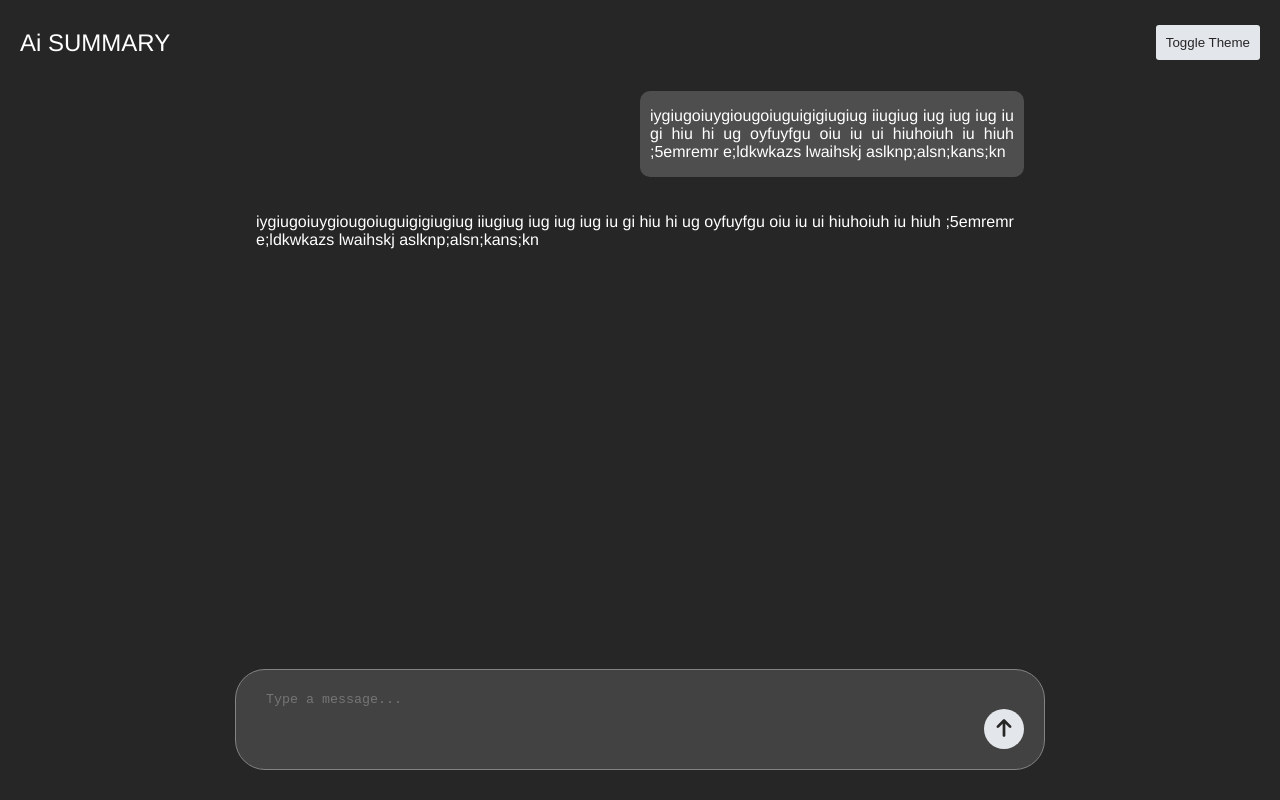
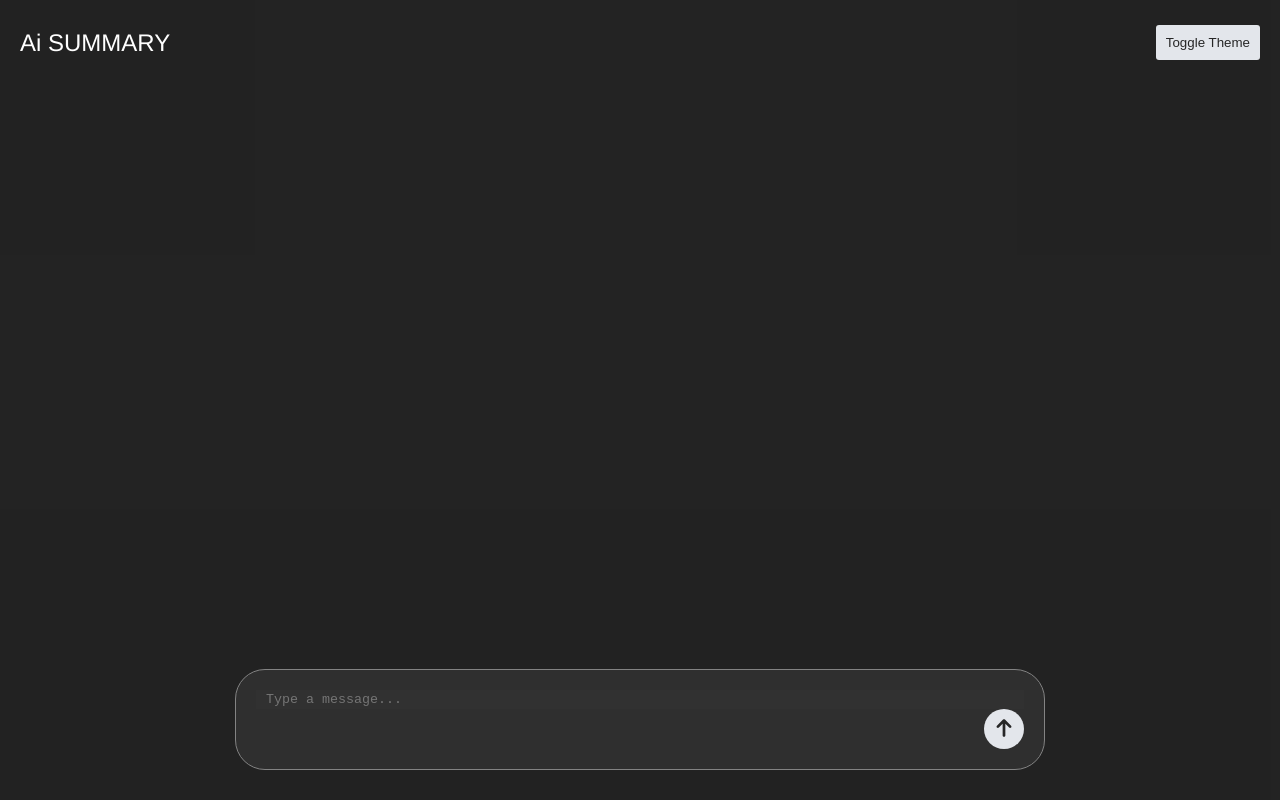
Before and after one commit to Akshay-Mario/ai-summary-angular, an Angular app: page /home in a window 1280 px wide. Built offline with nearby package versions, Linux system fonts and the light colour scheme; sample sign-in values are in the browser's storage.

Commit message:
updating signal on adding search text and submitting the form

```diff
--- a/src/app/chat-state.service.ts
+++ b/src/app/chat-state.service.ts
@@ -6,10 +6,8 @@ import { IChatState } from './shared/models/chat-state.model';
 })
 export class ChatStateService {
 
-  chatState = signal<IChatState[]>([{ message: 'hey', user: true }, { message: 'hello there! add content for summarising!', user: false }]);
+  chatState = signal<IChatState[]>([]);
 
   constructor() { }
 
-
-
 }
--- a/src/app/home/chat-display/chat-display.component.html
+++ b/src/app/home/chat-display/chat-display.component.html
@@ -1,14 +1,10 @@
-<!-- <p>chat-display works!</p>
-<p>{{this.chatMessages()[0].message}}</p> -->
+
 
 <section aria-label="chat conversation">
     <ul class="chatList">
         <li *ngFor="let chat of this.chatMessages()" >
             <article [ngClass]="chat.user ? 'user' : 'ai'">
-                <p>iygiugoiuygiougoiuguigigiugiug
-                    iiugiug iug iug iug iu
-                    gi hiu hi
-                    ug oyfuyfgu oiu iu ui hiuhoiuh iu hiuh ;5emremr e;ldkwkazs lwaihskj aslknp;alsn;kans;kn</p>
+                <p>{{chat.message}}</p>
             </article>
         </li>
     </ul>
--- a/src/app/home/chat-display/chat-display.component.scss
+++ b/src/app/home/chat-display/chat-display.component.scss
@@ -1,5 +1,3 @@
-
-
 .chatList {
     list-style: none;
     padding: 0px;
@@ -22,15 +20,14 @@
             // text-align: flex-end;
 
             p {
-                padding: 0px 10px;
+                padding: 10px 20px;
                 text-align: justify;
+                margin: 0px;
             }
 
         }
 
-        .ai {
-
-        }
+        .ai {}
     }
 
 
--- a/src/app/home/search-tab/search-tab.component.scss
+++ b/src/app/home/search-tab/search-tab.component.scss
@@ -26,7 +26,7 @@ form {
     textarea {
         width: 100%;
         box-sizing: border-box;
-        background-color: var(--bg-input-div);
+        background-color: var(--bg-chat-user);
         border: 0px;
         color: var(--text-color);
         resize: none;
--- a/src/app/home/search-tab/search-tab.component.ts
+++ b/src/app/home/search-tab/search-tab.component.ts
@@ -1,6 +1,7 @@
 import { Component, ElementRef, signal, ViewChild } from '@angular/core';
 import { FormsModule } from '@angular/forms';
 import { AutoResizeDirective } from '../../directive/auto-resize.directive';
+import { ChatStateService } from '../../chat-state.service';
 
 @Component({
   selector: 'app-search-tab',
@@ -11,10 +12,14 @@ import { AutoResizeDirective } from '../../directive/auto-resize.directive';
 })
 export class SearchTabComponent {
 
-  searchText = signal<string>('');
+  searchText: string = '';
 
   @ViewChild('autoResizeTextArea') textarea !: ElementRef<HTMLTextAreaElement>;
 
+
+  constructor(private chatService: ChatStateService) {
+
+  }
 
   ngAfterViewInit() {
     console.log("after view in it")
@@ -28,13 +33,17 @@ export class SearchTabComponent {
   //   textarea.style.height = `${textarea.scrollHeight}px`;
   // }
 
+
   onSubmit() {
-    console.log("hryy", this.searchText())
-    this.searchText.set('');
+
+    this.chatService.chatState.update(m => [
+      ...m,
+      { message: this.searchText, user: true }])
+    this.searchText = '';
   }
 
   handleEnter(event: KeyboardEvent) {
-    if(event.key == 'Enter' && !event.shiftKey) {
+    if (event.key == 'Enter' && !event.shiftKey) {
       event.preventDefault();
       this.onSubmit();
       this.textarea.nativeElement.style.height = 'auto'
--- a/src/styles.scss
+++ b/src/styles.scss
@@ -15,7 +15,7 @@
 }
 
 [data-theme="dark"] {
-    --bg-color: #262626;
+    --bg-color: #212121e6;
     --text-color: #ffffff;
     --primary-color: #1e90ff;
     --button-color: #e3e6eb;
@@ -23,8 +23,8 @@
     --border-color: #838383;
     --hover-button-color: #5990f6;
     --disabled-button-color: #3c64af;
-    --bg-input-div: #424242;
-    --bg-chat-user: #4e4e4e;
+    --bg-input-div: #323232d9;
+    --bg-chat-user: #323232d9;
 
 }
 
```
